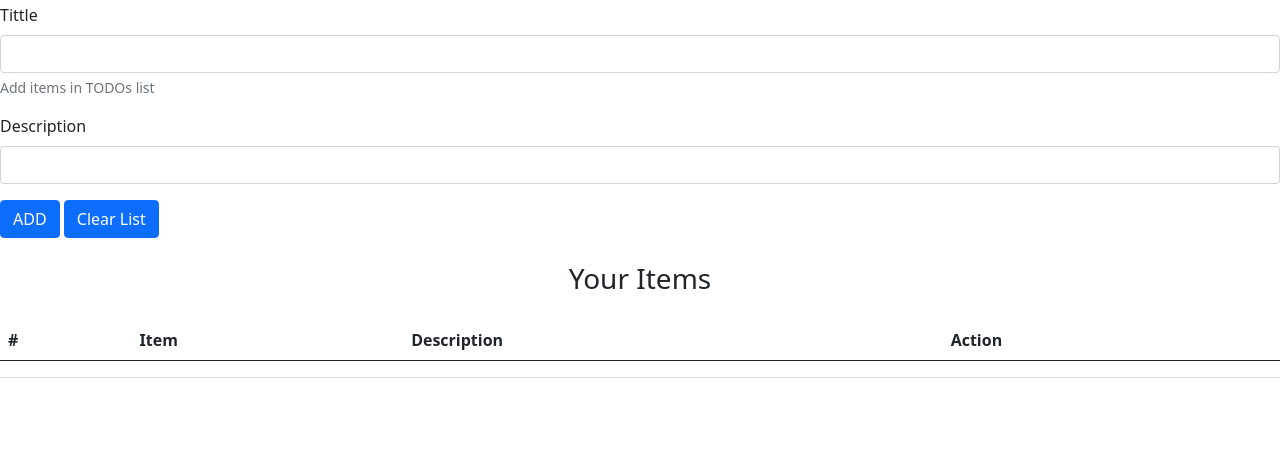
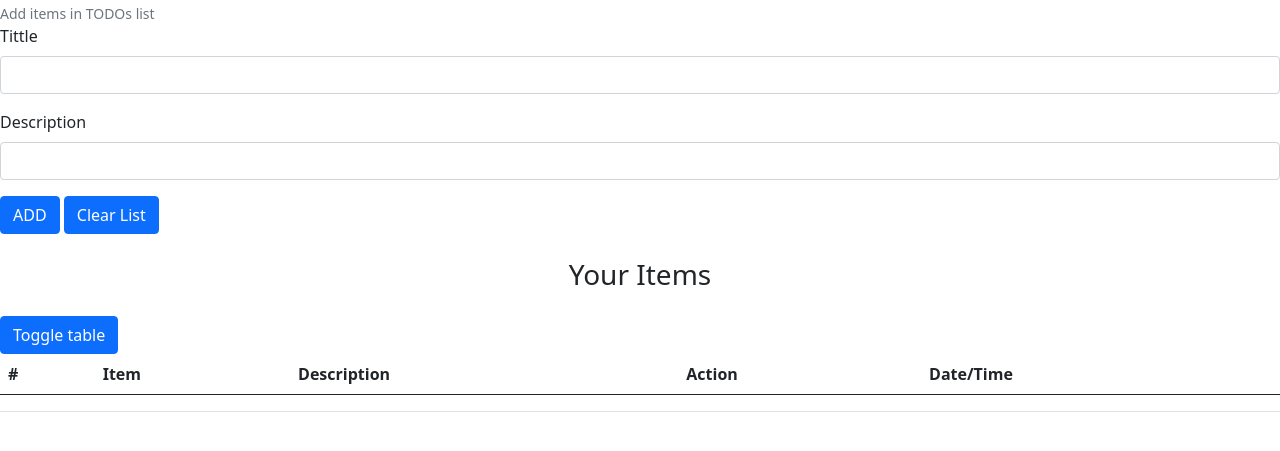
Before and after one commit to 03JEEt/TODOs-List, a plain HTML site: page index.html in a window 1280 px wide. Shown: the part 133-584 px from the top of the page. Drawn offline with nearby package versions, Linux system fonts and the light colour scheme.

Commit message:
Update index.html

```diff
--- a/index.html
+++ b/index.html
@@ -9,6 +9,7 @@
     <link href="https://cdn.jsdelivr.net/npm/bootstrap@5.0.2/dist/css/bootstrap.min.css" rel="stylesheet" integrity="sha384-EVSTQN3/azprG1Anm3QDgpJLIm9Nao0Yz1ztcQTwFspd3yD65VohhpuuCOmLASjC" crossorigin="anonymous">
 
     <title>TODOs list!</title>
+
     <script src="items.js"></script>
   </head>
   <body>
@@ -19,31 +20,38 @@
       </nav>
       <div class="main my-4">
         <h1 class="text-center">TODOs List</h1>
+        <div id="emailHelp" class="form-text">Add items in TODOs list</div>
         <div class="mb-3">
           <label for="tittle" class="form-label">Tittle</label>
           <input type="text" class="form-control" id="tittle" aria-describedby="emailHelp">
-          <div id="emailHelp" class="form-text">Add items in TODOs list</div>
+
         </div>
         <div class="mb-3">
           <label for="exampleInputPassword1" class="form-label">Description</label>
           <input type="description" class="form-control" id="description">
         </div>
+        <div id="err">
+
+      </div>
         <button type="submit" id="add" class="btn btn-primary">ADD</button>
         <button type="submit" id="clear" class="btn btn-primary">Clear List</button>
       <div class="items">
         <h3 class="text-center my-4">Your Items</h3>
-        <table class="table">
+        <button class="btn btn-primary" type="submit" id="toggle">Toggle table</button>
+        <table class="table" id="table">
           <thead>
             <tr>
               <th scope="col">#</th>
               <th scope="col">Item</th>
               <th scope="col">Description</th>
               <th scope="col">Action</th>
+              <th scope="col">Date/Time</th>
             </tr>
           </thead>
           <tbody id="tablebody">
             <tr>
               <th scope="row"></th>
+              <td></td>
               <td></td>
               <td></td>
               <td></td>
```
